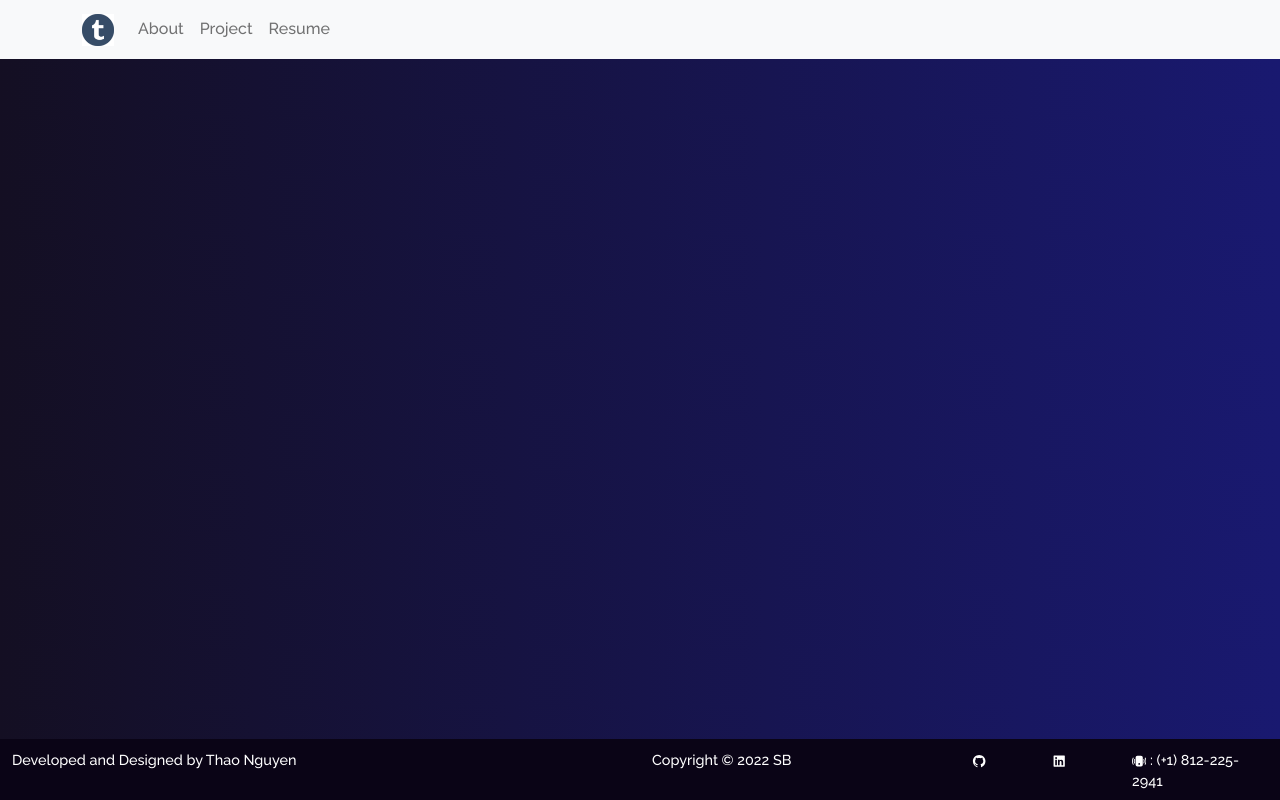
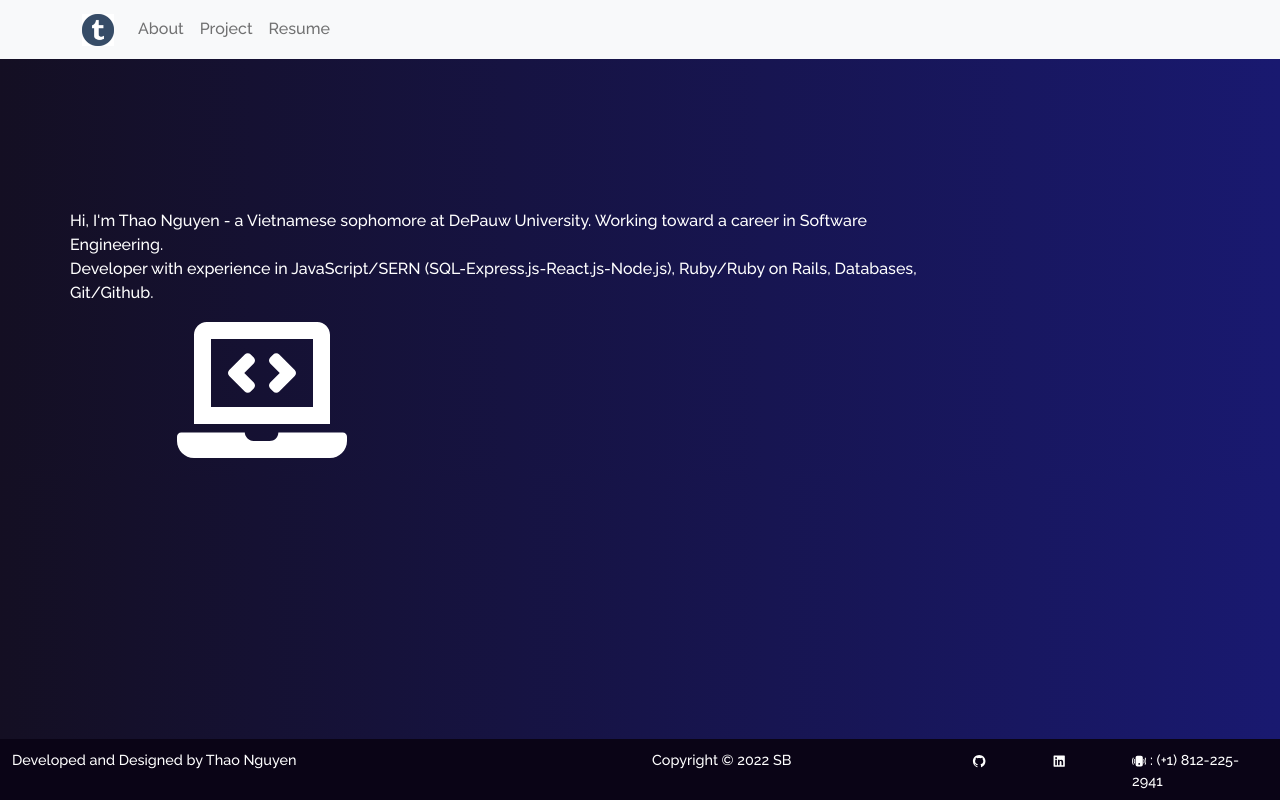
Before and after one commit to ntphuongthao/Personal-Portfolio, a React (Create React App) app: page / in a window 1280 px wide. Built offline with nearby package versions, Linux system fonts and the light colour scheme.

Commit message:
Simply build a skeleton of the <Home> component and add some information

```diff
--- a/src/App.js
+++ b/src/App.js
@@ -13,10 +13,10 @@ export default function App() {
       <NavigationBar />
       <Router>
         <Routes>
-          <Route path="/" component={Home} />
-          <Route path="/project" component={Project} />
-          <Route path="/about" component={About} />
-          <Route path="/resume" component={Resume} />
+          <Route path="/" element={<Home />} />
+          <Route path="/project" element={<Project />} />
+          <Route path="/about" element={<About />} />
+          <Route path="/resume" element={<Resume />} />
         </Routes>
       </Router>
       <Footer />
--- a/src/components/Home/Home.js
+++ b/src/components/Home/Home.js
@@ -0,0 +1,25 @@
+import { Container, Row, Col } from 'react-bootstrap';
+import { FaLaptopCode } from 'react-icons/fa';
+
+export default function Home() {
+  return (
+    <Container className="home">
+      <Row>
+        <Col xs={9}>
+          <Row>
+            Hi, I'm Thao Nguyen - a Vietnamese sophomore at DePauw University.
+            Working toward a career in Software Engineering.
+          </Row>
+          <Row md={{ offset: 1 }}>
+            Developer with experience in JavaScript/SERN
+            (SQL-Express.js-React.js-Node.js), Ruby/Ruby on Rails, Databases,
+            Git/Github.
+          </Row>
+        </Col>
+        <Col md={{ offset: 1 }}>
+          <FaLaptopCode size={170} />
+        </Col>
+      </Row>
+    </Container>
+  );
+}
--- a/src/components/NavigationBar.js
+++ b/src/components/NavigationBar.js
@@ -7,7 +7,7 @@ export default function NavigationBar() {
   return (
     <Navbar bg="light" expand="lg">
       <Container>
-        <Navbar.Brand href="/home">
+        <Navbar.Brand href="/">
           <img src={logo} className="logo" alt="brand" />
         </Navbar.Brand>
         <Navbar.Toggle aria-controls="basic-navbar-nav" />
--- a/src/index.css
+++ b/src/index.css
@@ -9,6 +9,13 @@ body {
 
 .logo {
   width: 2rem;
+}
+
+/* HOMEPAGE */
+
+.home {
+  color: white;
+  margin-top: 150px;
 }
 
 /* FOOTER */
```
